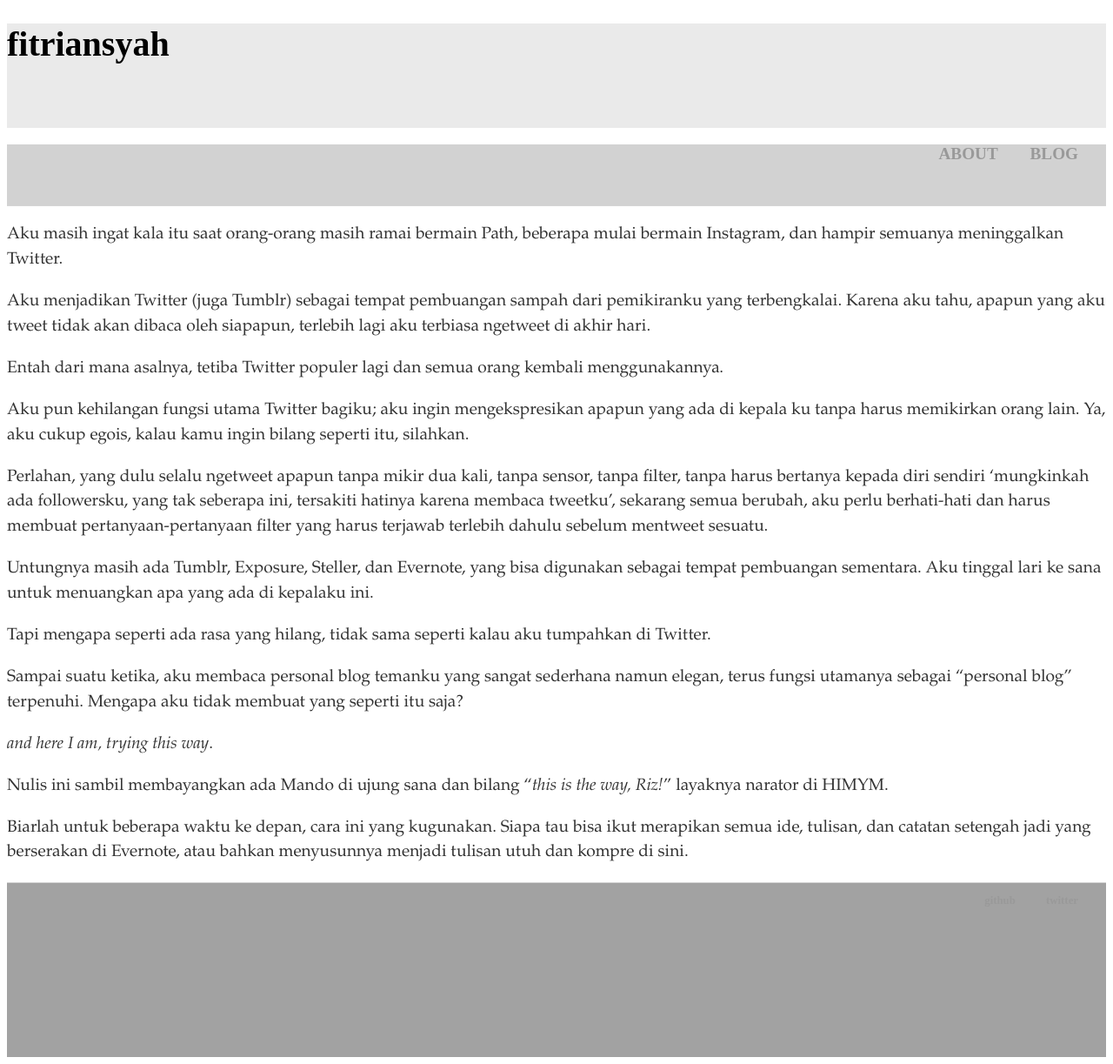
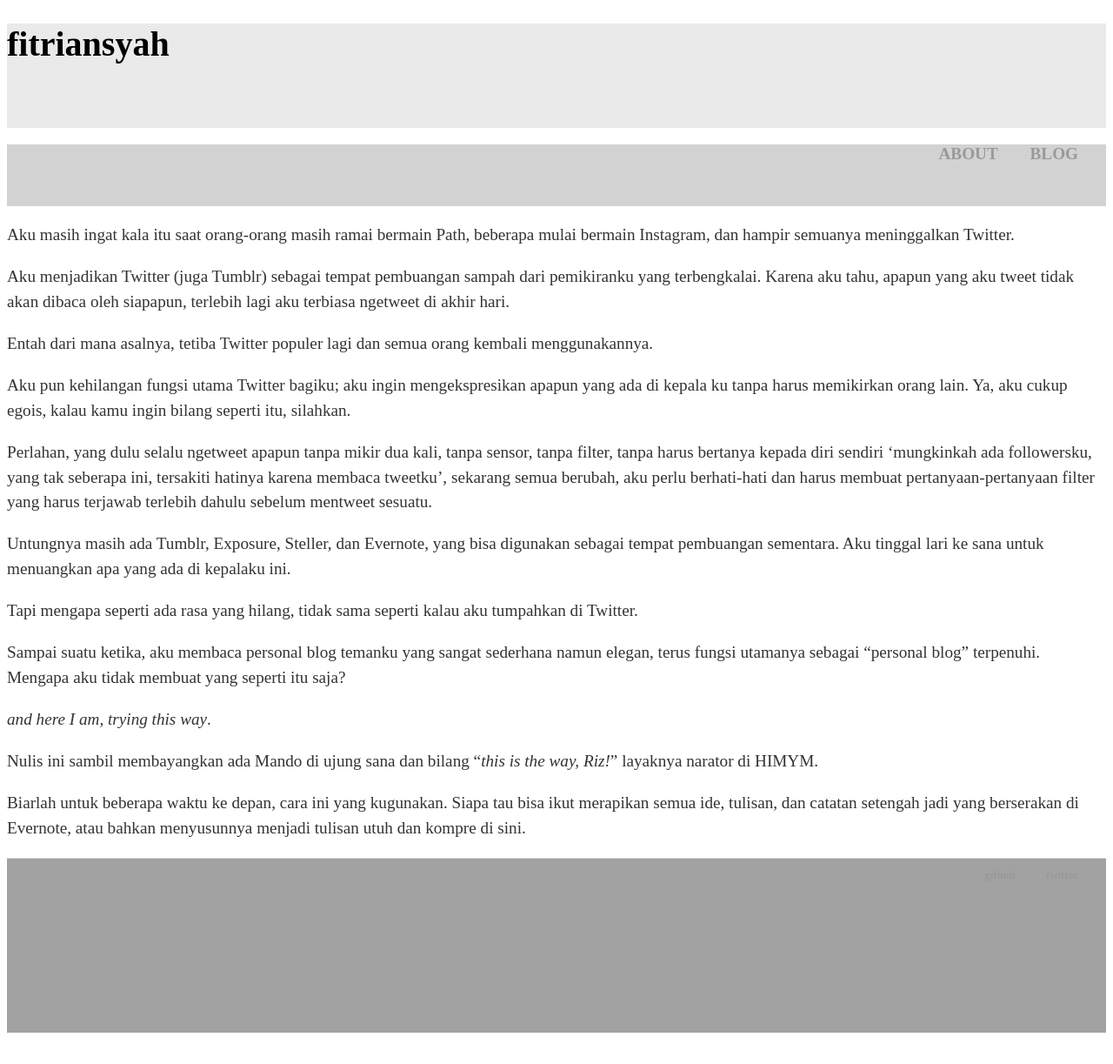
Before and after one commit to rnfitriansyah/rnfitriansyah.github.io, a Jekyll site: the page built from _posts/2020-11-02-The-Starting-Line.md, in a window 1280 px wide. Shown: the whole page at 87% size. Built offline with Jekyll 4.4.1, drawn with Linux system fonts in a browser that asks for light colours; after the commit the page ends 1195 px from its top, so only the background shows below that.

Commit message:
Update responsive.css

```diff
--- a/css/responsive.css
+++ b/css/responsive.css
@@ -30,7 +30,7 @@ h1 {
     font-family:'Gotham Medium';
 }
 p {
-    font-family:'Garamond';
+    font-family:'Gotham Book';
     font-size: 1.2em;
     line-height: 1.5em;
     color: #333;
```
